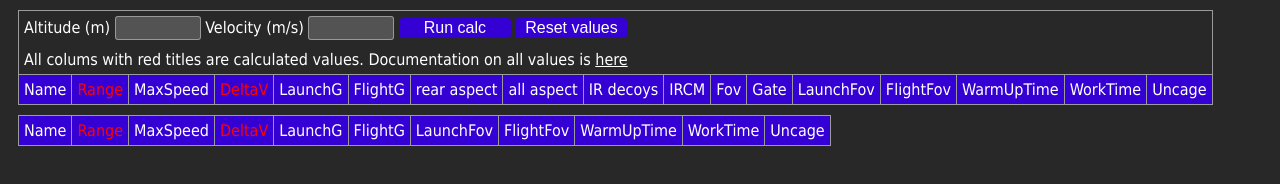
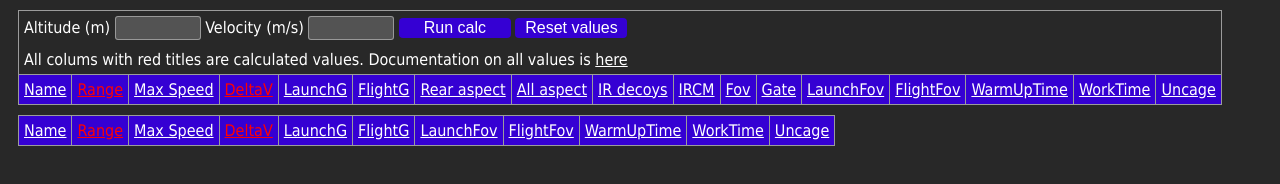
Before and after one commit to Warthunder-Open-Source-Foundation/wt_data_sheets_wasm, a website built with webpack: page static/index.html in a window 1280 px wide. Built offline with nearby package versions, Linux system fonts and the light colour scheme.

Commit message:
Build and full documentation links
Took 59 minutes

```diff
--- a/Cargo.toml
+++ b/Cargo.toml
@@ -32,6 +32,8 @@ wt_ballistics_calc = { path = "../wt_ballistics_calc" }
 serde_json = "*"
 serde = "*"
 
+js-sys = "0.3.22"
+
 # `wee_alloc` is a tiny allocator for wasm that is only ~1K in code size
 # compared to the default allocator's ~10K. However, it is slower than the default
 # allocator, so it's not enabled by default.
--- a/js/index.js
+++ b/js/index.js
@@ -1,5 +1,5 @@
 async function main() {
-	const lib = await import ("../pkg/index.js").catch(console.error);
+	const _ = await import ("../pkg/index.js").catch(console.error);
 }
 
 main();
--- a/static/index.html
+++ b/static/index.html
@@ -21,7 +21,8 @@
 				<button onclick="goto_calc()">Run calc</button>
 				<button onclick="reset_calc()">Reset values</button>
 
-				<p>All colums with red titles are calculated values. Documentation on all values is <a href="documentation.html">here</a></p>
+				<p>All colums with red titles are calculated values. Documentation on all values is <a
+						href="documentation.html">here</a></p>
 				<script>
 					function goto_calc() {
 						let alt = document.getElementById("alt").value;
@@ -37,40 +38,92 @@
 		</td>
 	</tr>
 	<tr class="top-tr">
-		<td>Name</td>
-		<td class="calculated">Range</td>
-		<td>MaxSpeed</td>
-		<td class="calculated">DeltaV</td>
-		<td>LaunchG</td>
-		<td>FlightG</td>
-		<td>rear aspect</td>
-		<td>all aspect</td>
-		<td>IR decoys</td>
-		<td>IRCM</td>
-		<td>Fov</td>
-		<td>Gate</td>
-		<td>LaunchFov</td>
-		<td>FlightFov</td>
-		<td>WarmUpTime</td>
-		<td>WorkTime</td>
-		<td>Uncage</td>
+		<td>
+			<a href="documentation.html#name">Name</a></td>
+		<td>
+			<a href="documentation.html#range" class="calculated">Range</a>
+		</td>
+		<td>
+			<a href="documentation.html#maxspeed">Max Speed</a></td>
+		<td>
+			<a href="documentation.html#deltav" class="calculated">DeltaV</a>
+		</td>
+		<td>
+			<a href="documentation.html#launchg">LaunchG</a>
+		</td>
+		<td>
+			<a href="documentation.html#flightg">FlightG</a>
+		</td>
+		<td>
+			<a href="documentation.html#rearaspect">Rear aspect</a>
+		</td>
+		<td>
+			<a href="documentation.html#allaspect">All aspect</a>
+		</td>
+		<td>
+			<a href="documentation.html#irdecoys">IR decoys</a>
+		</td>
+		<td>
+			<a href="documentation.html#ircm">IRCM</a>
+		</td>
+		<td>
+			<a href="documentation.html#fov">Fov</a>
+		</td>
+		<td>
+			<a href="documentation.html#fov">Gate</a>
+		</td>
+		<td>
+			<a href="documentation.html#launchfov">LaunchFov</a>
+		</td>
+		<td>
+			<a href="documentation.html#flightfov">FlightFov</a>
+		</td>
+		<td>
+			<a href="documentation.html#warmuptime">WarmUpTime</a>
+		</td>
+		<td>
+			<a href="documentation.html#worktime">WorkTime</a>
+		</td>
+		<td>
+			<a href="documentation.html#uncage">Uncage</a>
+		</td>
 	</tr>
 	</thead>
 </table>
 <table class="rd_table">
 	<thead>
 	<tr class="top-tr">
-		<td>Name</td>
-		<td class="calculated">Range</td>
-		<td>MaxSpeed</td>
-		<td class="calculated">DeltaV</td>
-		<td>LaunchG</td>
-		<td>FlightG</td>
-		<td>LaunchFov</td>
-		<td>FlightFov</td>
-		<td>WarmUpTime</td>
-		<td>WorkTime</td>
-		<td>Uncage</td>
+		<td>
+			<a href="documentation.html#name">Name</a></td>
+		<td>
+			<a href="documentation.html#range" class="calculated">Range</a>
+		</td>
+		<td>
+			<a href="documentation.html#maxspeed">Max Speed</a></td>
+		<td>
+			<a href="documentation.html#deltav" class="calculated">DeltaV</a>
+		</td>
+		<td>
+			<a href="documentation.html#launchg">LaunchG</a>
+		</td>
+		<td>
+			<a href="documentation.html#flightg">FlightG</a>
+		</td>
+		<td>
+			<a href="documentation.html#launchfov">LaunchFov</a>
+		</td>
+		<td>
+			<a href="documentation.html#flightfov">FlightFov</a>
+		</td>
+		<td>
+			<a href="documentation.html#warmuptime">WarmUpTime</a>
+		</td>
+		<td>
+			<a href="documentation.html#worktime">WorkTime</a>
+		</td>
+		<td>
+			<a href="documentation.html#uncage">Uncage</a>
+		</td>
 	</tr>
 	</thead>
 </table>
```
Also changed, not shown: static/documentation.html (+17 -17 lines), dist/documentation.html, dist/index.html, dist/index.js, 3 other files.
